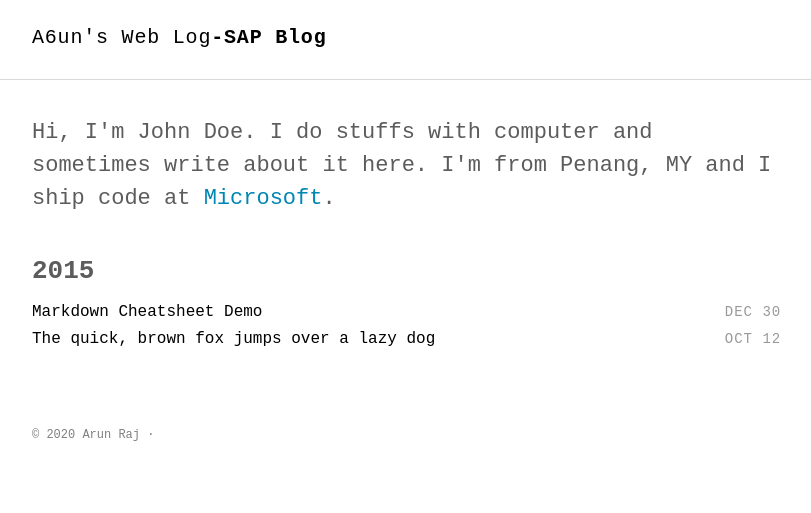
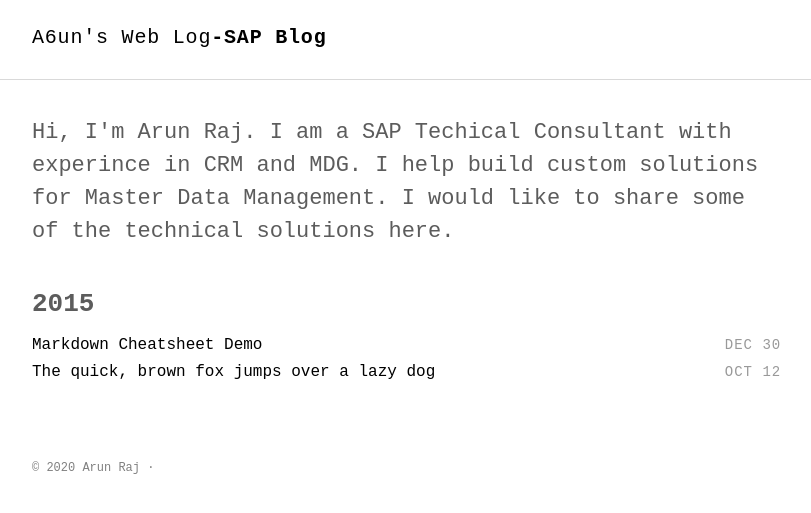
Before and after one commit to a6unraj/a6unraj.github.io, a Jekyll site: the page built from index.html, in a window 1280 px wide. Shown: the top 513 px of the page, without its empty margins (232-1043 px from the left). Built offline with Jekyll 4.4.1, drawn with Linux system fonts in a browser that asks for light colours; some web fonts are replaced.

Commit message:
Update intro.html

```diff
--- a/_includes/intro.html
+++ b/_includes/intro.html
@@ -1,5 +1,5 @@
 <section class="intro">
   <div class="container">
-    <p class="lead">Hi, I'm John Doe. I do stuffs with computer and sometimes write about it here. I'm from Penang, MY and I ship code at <a href="#">Microsoft</a>.</p>
+    <p class="lead">Hi, I'm Arun Raj. I am a SAP Techical Consultant with experince in CRM and MDG. I help build custom solutions for Master Data Management. I would like to share some of the technical solutions here.</p>
   </div>
 </section>
```
